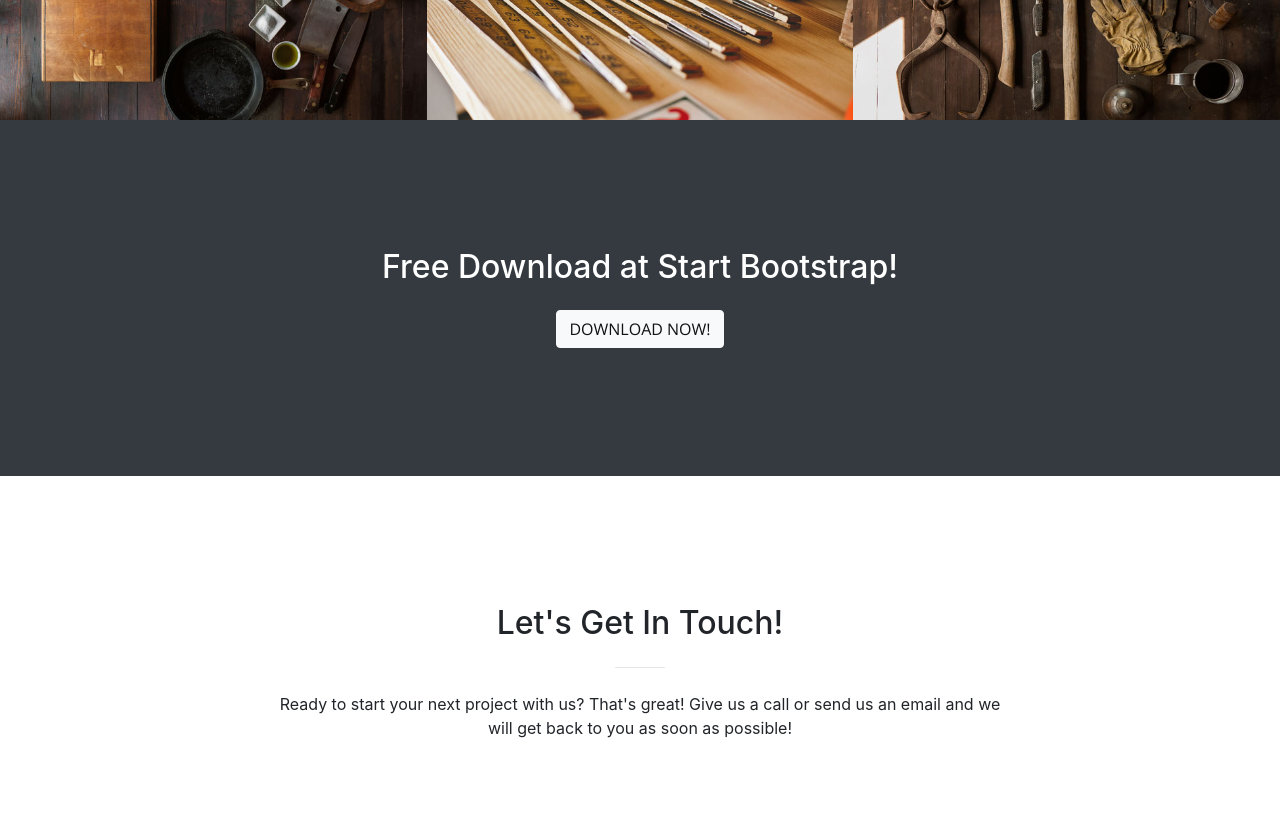
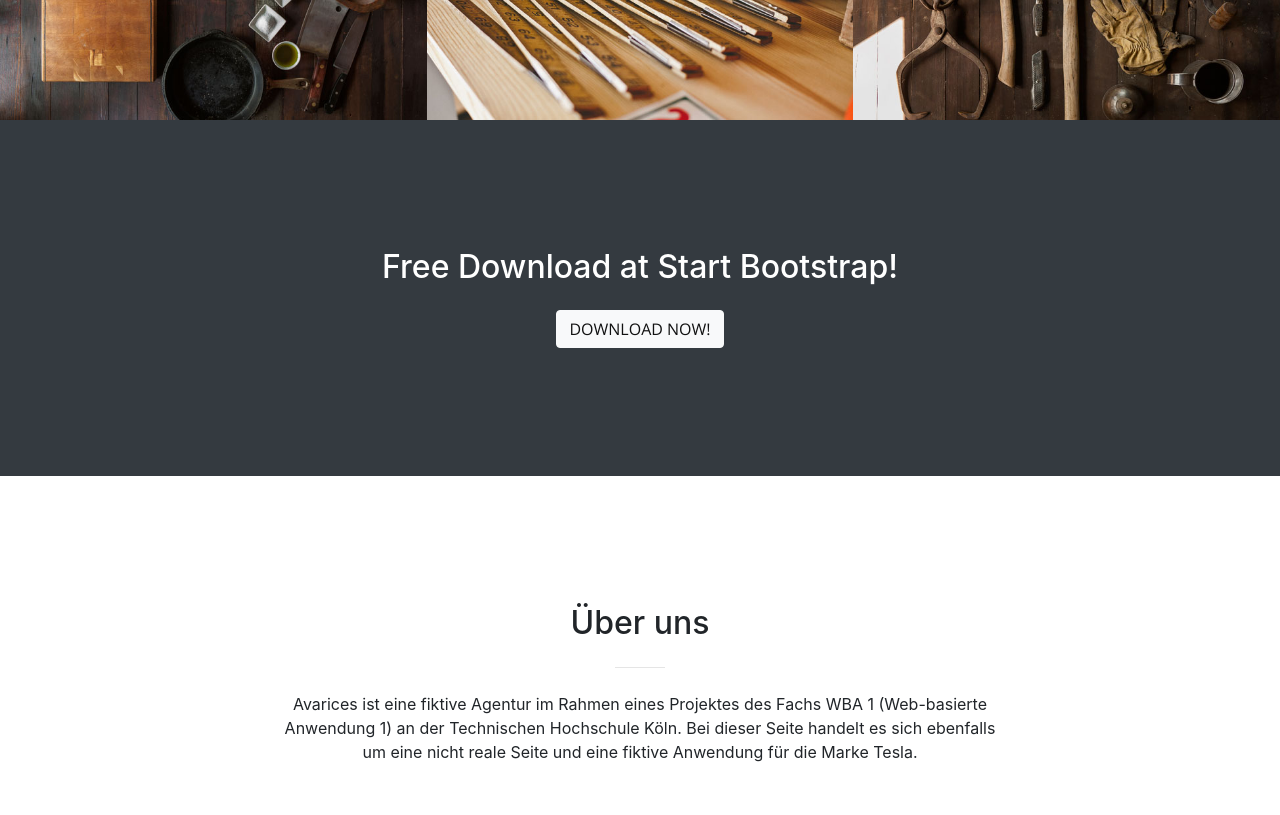
Before and after one commit to Fasust/Caraoke, a website with bundled scripts: page konzeptsite/startbootstrap-creative-gh-pages/index.html in a window 1280 px wide. Shown: the part 2162-2977 px from the top of the page. Built offline with nearby package versions, Linux system fonts and the light colour scheme.

Commit message:
"Über uns" complete

```diff
--- a/konzeptsite/startbootstrap-creative-gh-pages/index.html
+++ b/konzeptsite/startbootstrap-creative-gh-pages/index.html
@@ -235,9 +235,9 @@
       <div class="container">
         <div class="row">
           <div class="col-lg-8 mx-auto text-center">
-            <h2 class="section-heading">Let's Get In Touch!</h2>
+            <h2 class="section-heading">Über uns</h2>
             <hr class="my-4">
-            <p class="mb-5">Ready to start your next project with us? That's great! Give us a call or send us an email and we will get back to you as soon as possible!</p>
+            <p class="mb-5">Avarices ist eine fiktive Agentur im Rahmen eines Projektes des Fachs WBA 1 (Web-basierte Anwendung 1) an der Technischen Hochschule Köln. Bei dieser Seite handelt es sich ebenfalls um eine nicht reale Seite und eine fiktive Anwendung für die Marke Tesla.</p>
           </div>
         </div>
         </div>
```
